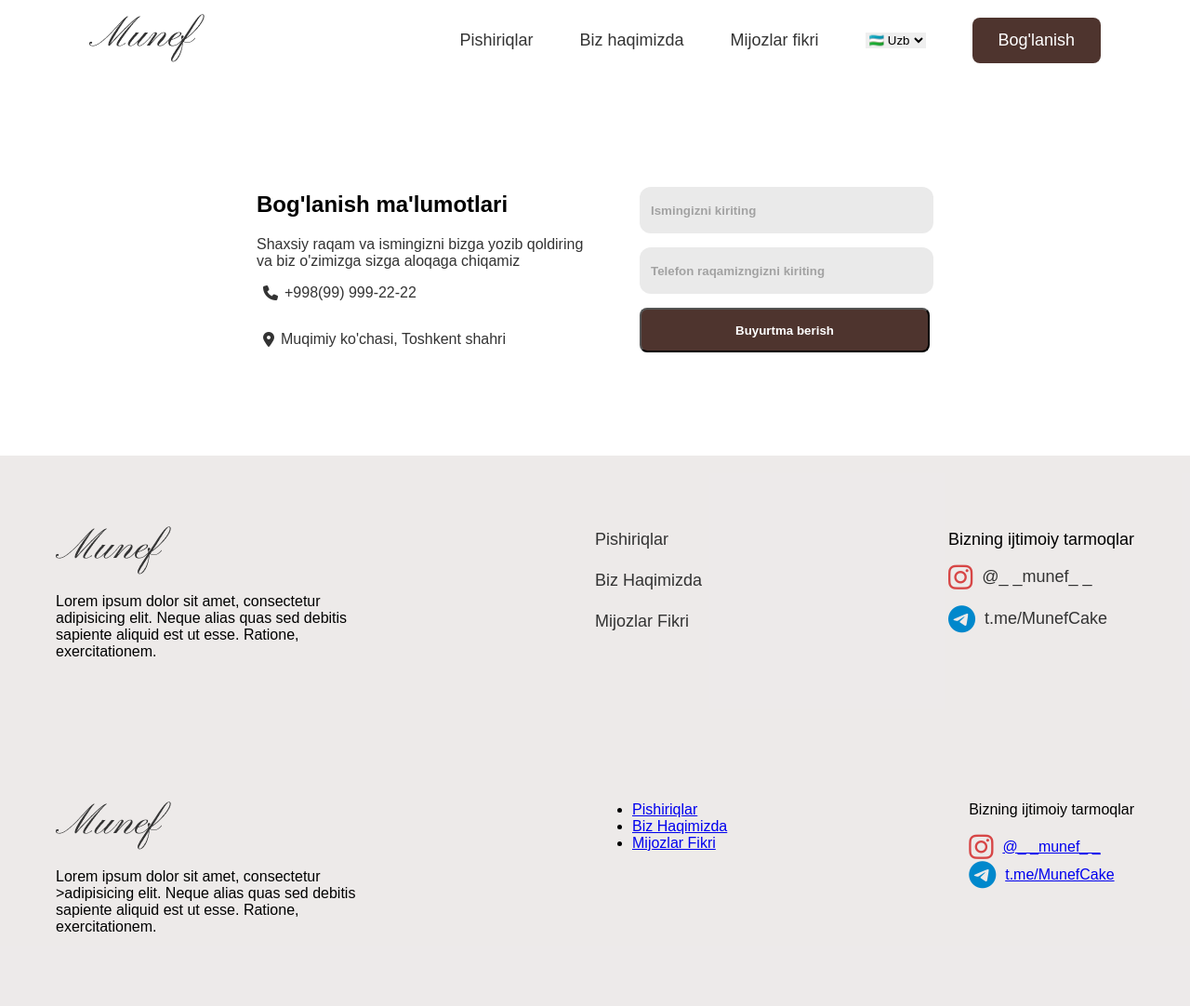
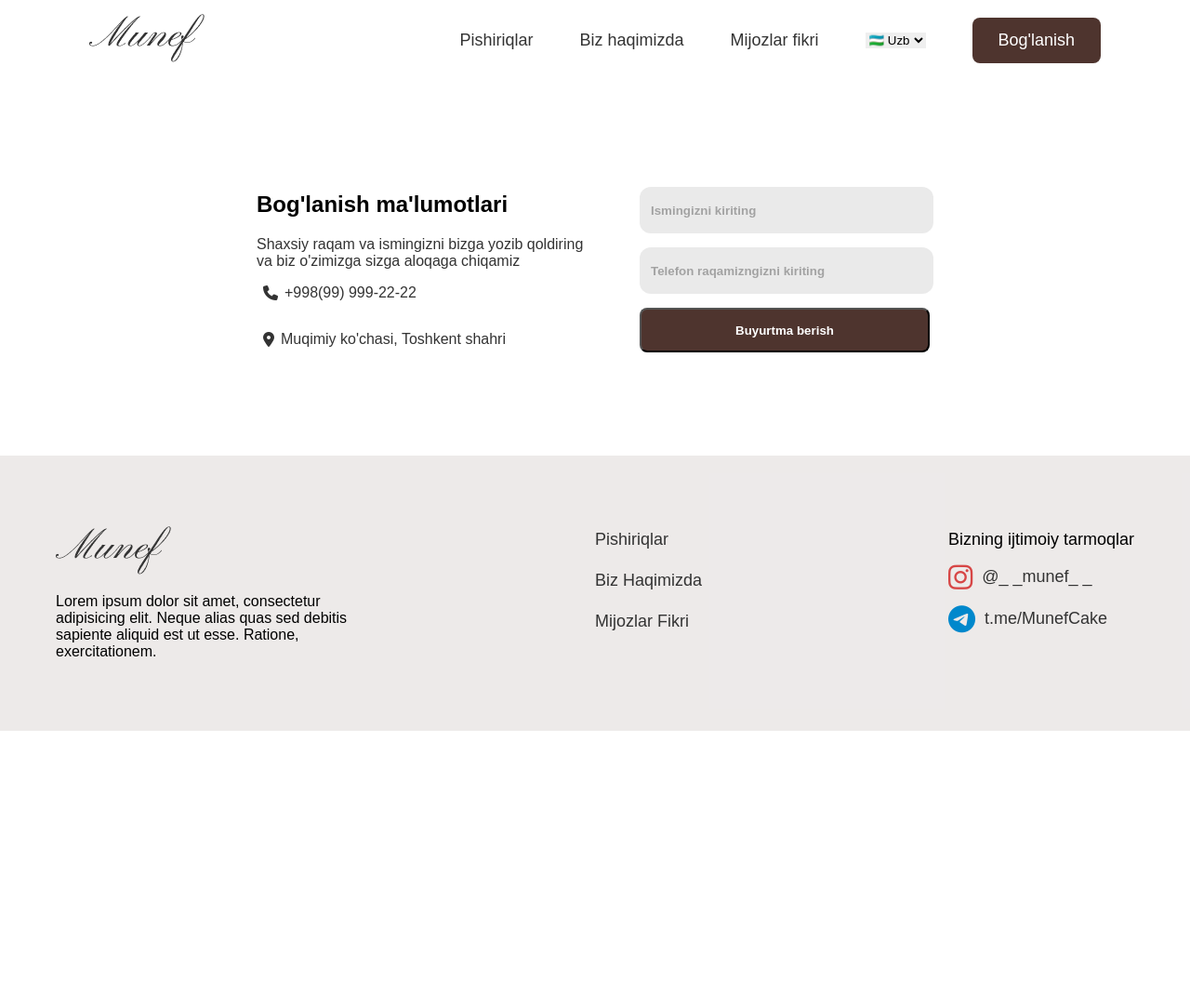
Before and after one commit to abdurahmoniy/munef-cake, a plain HTML site: page contact.html in a window 1280 px wide. Shown: the whole page at 93% size. After the commit the page ends 800 px from the top, so only its background shows below. Drawn offline with Linux system fonts and the light colour scheme.

Commit message:
fiixed bugs

```diff
--- a/contact.html
+++ b/contact.html
@@ -98,53 +98,6 @@
             </div>
         </div>
     </div>
-
-
-
-
-
-
-
-
-
-
-
-
-
-
-
-
-    <div class="footer">
-        <div class="footerel">
-            <p><img src="./img/Munef.png" alt="#"></p>
-            <p class="tt">Lorem ipsum dolor sit amet, consectetur >adipisicing elit. Neque alias quas sed debitis
-                sapiente aliquid est ut esse. Ratione, exercitationem.</p>
-        </div>
-        <div class="mobile-res">
-            <div class="footer-el2">
-                <ul>
-                    <li><a href="#"> Pishiriqlar</a></li>
-                    <li><a href="#"> Biz Haqimizda</a></li>
-                    <li><a href="#"> Mijozlar Fikri</a></li>
-                </ul>
-            </div>
-
-            <div class="footer-el3">
-                <p> Bizning ijtimoiy tarmoqlar</p>
-                <div class="social-ins">
-                    <i class="fa-brands fa-instagram ins"> </i>
-                    <a href="https://www.instagram.com/__munef__/" target="_blank"> @_ _munef_ _</a>
-                </div>
-                <div class="social-tg">
-                    <i class="fa-brands fa-telegram tg"></i>
-                    <a href="https://t.me/MunefCake" target="_blank"> t.me/MunefCake </a>
-                </div>
-            </div>
-        </div>
-
-
-
-    </div>
 </body>
 
 </html>
--- a/style.css
+++ b/style.css
@@ -120,7 +120,10 @@ body {
 }
 @media screen and (max-width: 1200px) {
   .nav > .nav-links {
-    gap: 0px;
+    gap: 10px;
+  }
+  .purchase-info button {
+    width: 100%;
   }
 }
 
@@ -295,10 +298,7 @@ body {
 }
 .product-detail ul li {
   margin: 0;
-  /* list-style: ; */
-  background: url(shoes_images/checked.png) left center no-repeat;
   background-size: 18px;
-  /* padding-left: 1.7rem; */
   margin: 0.4rem 0;
   font-weight: 600;
   opacity: 0.9;
@@ -395,23 +395,21 @@ body {
   .product-content {
     padding-top: 0;
   }
-
 }
 
 @media (max-width: 768px) {
   .card-wrapper {
     display: block;
   }
-  .product-imgs {
-    margin: 0;
-    padding: 0;
+  .img-display{
+    width: 100%;
+  }
+  .img-select{
+    width: 100%;
   }
   .card-imgs {
     display: flex;
     justify-content: center;
-  }
-  .purchase-info button {
-    width: 100%;
   }
 }
 /* -----------------footer------------------ */
```
Also changed, not shown: order.html (+1 -1 lines).
